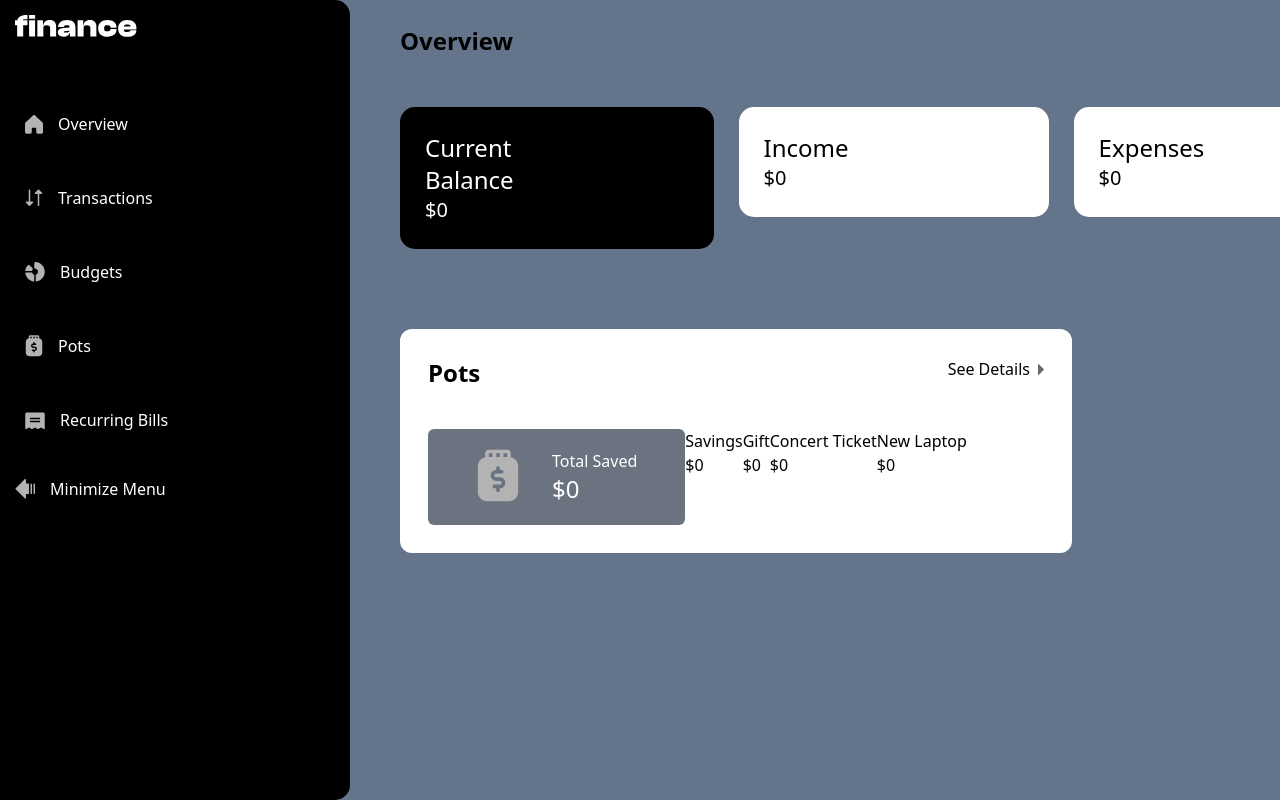
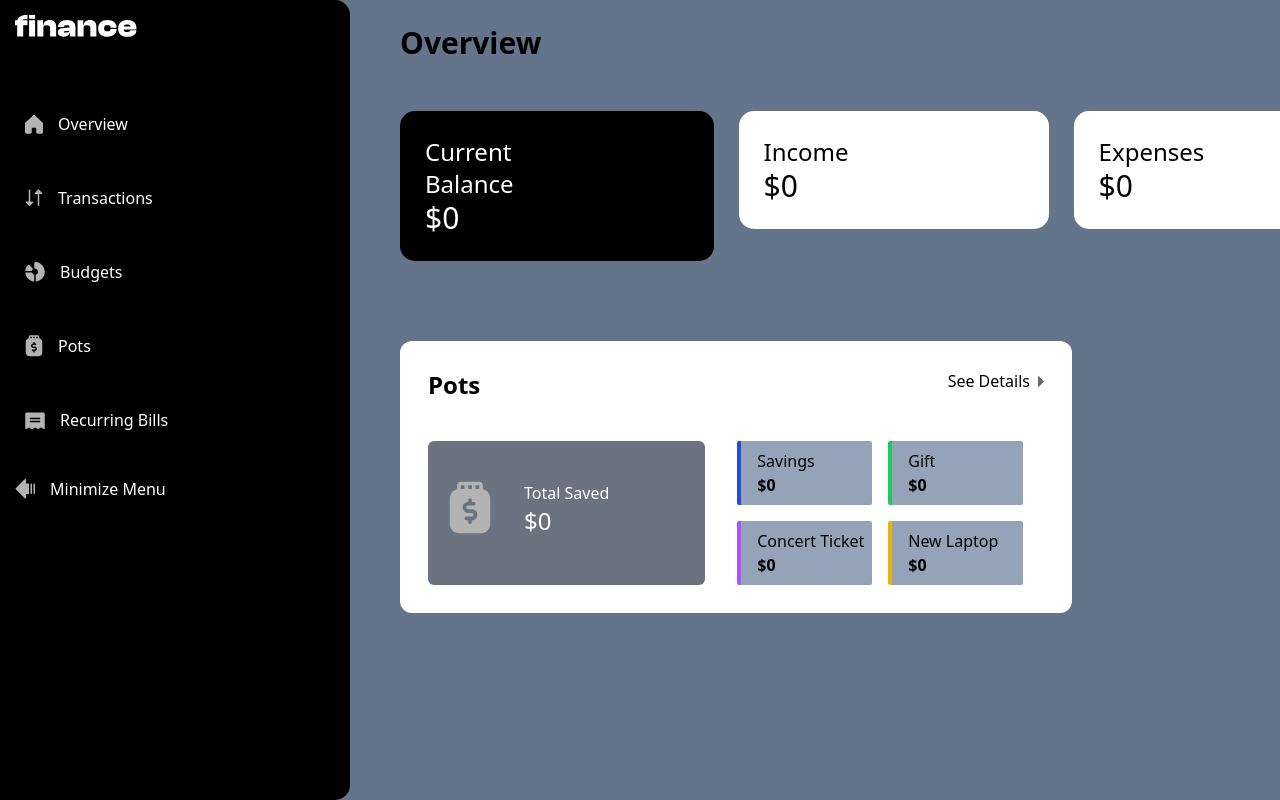
Before and after one commit to JesusVS760/personal-finance-app, a React (Vite) app: page / in a window 1280 px wide. Shown: the top 800 px of the page. Built offline with nearby package versions, Linux system fonts and the light colour scheme.

Commit message:
Pots Component Structure

```diff
--- a/src/App.jsx
+++ b/src/App.jsx
@@ -2,7 +2,7 @@ import React from "react";
 import { BrowserRouter, Route, Routes } from "react-router-dom";
 import DashboardLayout from "./personal-finance-app/components/DashboardLayout";
 import HomePage from "./personal-finance-app/pages/HomePage";
-import Transactions from "./personal-finance-app/pages/Transactions";
+import Transactions from "./personal-finance-app/components/Transactions";
 import Overview from "./personal-finance-app/pages/Overview";
 import Budgets from "./personal-finance-app/pages/Budgets";
 
--- a/src/personal-finance-app/components/CurrBalance.jsx
+++ b/src/personal-finance-app/components/CurrBalance.jsx
@@ -7,7 +7,7 @@ const CurrBalance = () => {
   return (
     <div className="curr-balance-container">
       <h4 className="text-2xl">Current Balance</h4>
-      <h1 className="text-xl">${balance}</h1>
+      <h1 className="text-3xl">${balance}</h1>
     </div>
   );
 };
--- a/src/personal-finance-app/components/Expenses.jsx
+++ b/src/personal-finance-app/components/Expenses.jsx
@@ -6,7 +6,7 @@ const Expenses = () => {
   return (
     <div className="expenses-container bg-white">
       <h4 className="text-2xl">Expenses</h4>
-      <h1 className="text-xl">${expense}</h1>
+      <h1 className="text-3xl">${expense}</h1>
     </div>
   );
 };
--- a/src/personal-finance-app/components/Income.jsx
+++ b/src/personal-finance-app/components/Income.jsx
@@ -6,7 +6,7 @@ const Income = () => {
   return (
     <div className="income-container bg-white">
       <h4 className="text-2xl">Income</h4>
-      <h1 className="text-xl">${income}</h1>
+      <h1 className="text-3xl">${income}</h1>
     </div>
   );
 };
--- a/src/personal-finance-app/components/Pots.jsx
+++ b/src/personal-finance-app/components/Pots.jsx
@@ -22,7 +22,7 @@ const Pots = () => {
         </div>
       </div>
       <div className="pots-content flex flex-row">
-        <div className="pots-saved-total flex align-center gap-8 bg-gray-500 w-fit px-12 py-5 rounded-md">
+        <div className="pots-saved-total flex gap-8 bg-gray-500  pl-5 px-24 pt-10 rounded-md">
           <div className="pots-saved-total-img">
             <img className="pots-image w-11" src={savedSign} alt="" />
           </div>
@@ -31,22 +31,22 @@ const Pots = () => {
             <h2 className="saved-amount text-2xl">${saved}</h2>
           </div>
         </div>
-        <div className="pots-more flex flex-row justify-between">
-          <div className="pots-savings ">
+        <div className="pots-more grid grid-rows-2 grid-cols-2 gap-4 ml-8">
+          <div className="pots-savings bg-slate-400 p-2 rounded-sm border-l-4 border-blue-700 pl-4">
             <h5>Savings</h5>
-            <h2>${savings}</h2>
+            <h2 className="font-bold">${savings}</h2>
           </div>
-          <div className="pots-gift">
+          <div className="pots-gift bg-slate-400 p-2 rounded-sm border-l-4 border-green-500 pl-4">
             <h5>Gift</h5>
-            <h2>${firstPurchase}</h2>
+            <h2 className="font-bold">${firstPurchase}</h2>
           </div>
-          <div className="pots-concert">
+          <div className="pots-concert bg-slate-400 p-2 rounded-sm border-l-4 border-purple-500 pl-4">
             <h5>Concert Ticket</h5>
-            <h2>${secondPurchase}</h2>
+            <h2 className="font-bold">${secondPurchase}</h2>
           </div>
-          <div className="pots-purchase">
+          <div className="pots-purchase bg-slate-400 p-2 rounded-sm border-l-4 border-yellow-500 pl-4">
             <h5>New Laptop</h5>
-            <h2>${thirdPurchase}</h2>
+            <h2 className="font-bold">${thirdPurchase}</h2>
           </div>
         </div>
       </div>
--- a/src/personal-finance-app/pages/Overview.jsx
+++ b/src/personal-finance-app/pages/Overview.jsx
@@ -9,7 +9,7 @@ const Overview = () => {
   return (
     <div className="overview-container">
       <div className="overview-heading text-2xl font-bold">
-        <h1>Overview</h1>
+        <h1 className="text-3xl">Overview</h1>
       </div>
       <div className="overview-content flex flex-col">
         <div className="overview-valuation">
```
Also changed, not shown: src/personal-finance-app/components/Transactions.jsx (renamed from src/personal-finance-app/pages/Transactions.jsx), src/personal-finance-app/pages/Transactions.css (deleted).
